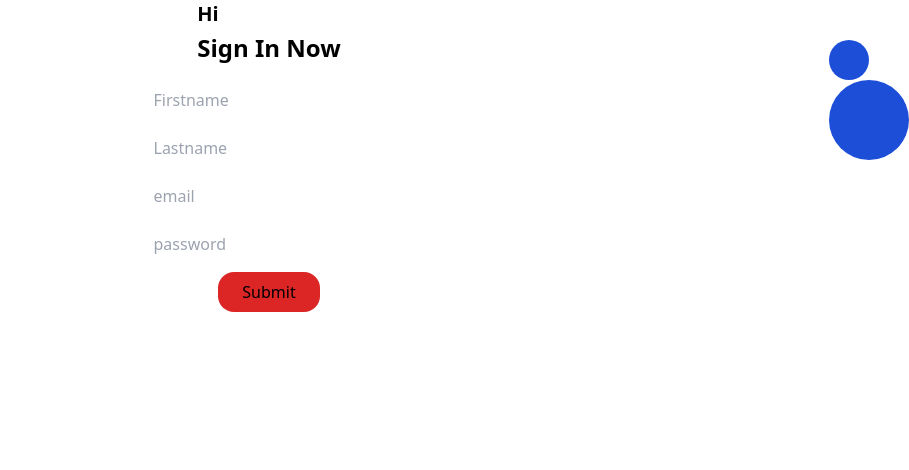
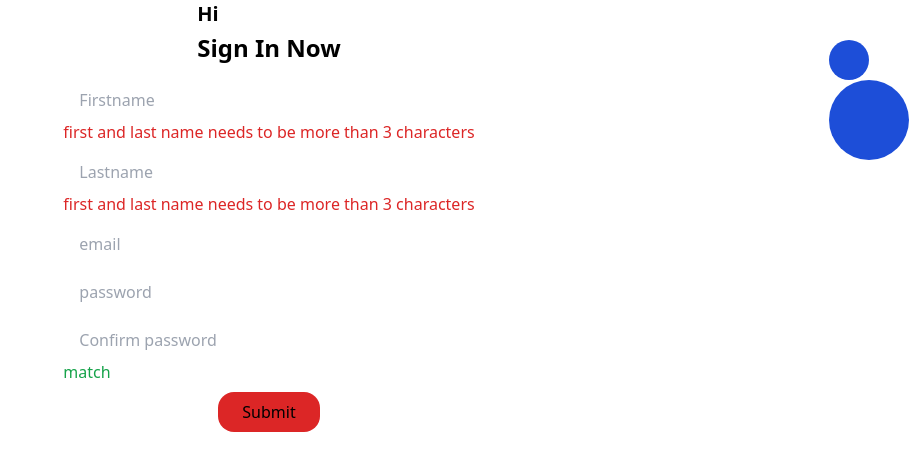
Before and after one commit to techrook/50projectswithreact, a React (Vite) app: page / in a window 1280 px wide. Shown: the top 470 px of the page, without its empty margins (371-1280 px from the left). Built offline with nearby package versions, Linux system fonts and the light colour scheme.

Commit message:
final day5

```diff
--- a/src/App.jsx
+++ b/src/App.jsx
@@ -1,26 +1,79 @@
 // @flow strict
 
 import React, { useState } from 'react';
+import {validEmail} from './Regex';
+
+
+
+ function App() {
+
+  const [firstname,setFirstname] = useState('');
+  const [lastname,setLastname] = useState('');
+  const [email, setEmail] = useState('')
+  const nameerrmsg = 'first and last name needs to be more than 3 characters'
+  const successmsg = 'good'
+  const [emailErr, setEmailErr] = useState(false)
+  const [password, setPassword] = useState('')
+  const [confirmPassword, setFirmPassword] = useState('')
+
+
+
+  const handleFirstChange = (e) =>{
+      setFirstname(e.target.value)
+
+  }
+  const handleLastChange = (e) =>{
+    setLastname(e.target.value)
+
+}
+
+const handleEmailChange = (e) =>{
+  setEmail(e.target.value)
+}
+
+const handlePWDChange = (e) =>{
+  setPassword(e.target.value)
+}
+
+const handleFirmPWDChange = (e) =>{
+  setFirmPassword(e.target.value)
+}
+
+
+
+
+  const validate = () =>{
+    if(firstname.length <= 3){
+     console.log(nameerrmsg)
+
+    }else{
+      console.log(successmsg)
+    }
+
+
+  }
+
+  const validatePWD = () =>{
+    if(password === confirmPassword){
+      console.log('ok')
+    }else{
+      console.log('shit')
+    }
+  }
+
+  const handleSubmit = (e) =>{
+    e.preventDefault()
+    return <p>{lastname}</p>
+  }
 
 
 
 
 
-function App()  {
-  const [firstname, setFirstname] = useState('');
 
- const  handleChange = (e) => {
-   setFirstname (e.target.value);
-
-   if(setFirstname < 3){
-     alert("below three characters add more characters to name ")
-   }else{
-     return;
-   }
-  }
+    return (
 
 
-    return (
       <div>
         <div className="grid h-full place-content-center place-items-center gap-4">
       {/* circles */}
@@ -40,29 +93,69 @@ function App()  {
           Sign In Now
         </label>
       </div>
-      <form className="grid gap-2">
+      <form
+
+      className="grid gap-2">
       <div className="h-fit w-full">
           <input
-            type="Firstname"
+            name='firstname'
+            type="firstname"
             className="rounded-lg py-2 px-4"
             placeholder="Firstname"
             value={firstname}
-            onChange={handleChange}
+            onChange={handleFirstChange}
+            onKeyUp={validate}
           />
+            <div>
+          {firstname.length < 3 ? (
+            <h1 className='text-red-600'>{nameerrmsg}</h1>
+          ) : (
+            <h1 className='text-green-600'>{successmsg}</h1>
+          )}
+        </div>
+
         </div>
         <div className="h-fit w-full">
           <input
-            type="Lastname"
+          name='lastname'
+            type="lastname"
             className="rounded-lg py-2 px-4"
             placeholder="Lastname"
+            value={lastname}
+            onChange={handleLastChange}
+            onKeyUp={validate}
+
 
           />
+           <div>
+          {lastname.length < 3 ? (
+            <h1 className='text-red-600'>{nameerrmsg}</h1>
+          ) : (
+            <h1 className='text-green-600'>{successmsg}</h1>
+          )}
+        </div>
         </div>
         <div className="h-fit w-full">
           <input
             type="email"
             className="rounded-lg py-2 px-4"
             placeholder="email"
+            value={email}
+            onChange={handleEmailChange}
+          />
+          <div>
+            {emailErr && <p>Your email is invalid</p>}
+          </div>
+        </div>
+
+        <div className="h-fit w-full">
+          <input
+            type="password"
+            className="rounded-lg py-2 px-4"
+            placeholder="password"
+            value={password}
+            onChange={handlePWDChange}
+
           />
         </div>
 
@@ -70,8 +163,19 @@ function App()  {
           <input
             type="password"
             className="rounded-lg py-2 px-4"
-            placeholder="password"
+            placeholder="Confirm password"
+            value={confirmPassword}
+            onChange={handleFirmPWDChange}
+            onKeyUp={validatePWD}
           />
+          <div>
+            {password === confirmPassword ? (
+              <p className='text-green-600'>match</p>
+            ): (
+              <p className='text-red-600'>dont match</p>
+            )}
+
+          </div>
         </div>
 
 
@@ -79,18 +183,26 @@ function App()  {
         <div className="flex items-center justify-center gap-2">
 
           <button className="rounded-2xl bg-red-600 py-2 px-6"
-          onClick={(e) => this.validation(e)}
+          onClick={handleSubmit }
           >
+
             <i className="icon google plus"></i>
             <span>Submit</span>
           </button>
         </div>
       </form>
     </div>
+    <div>
+            {handleSubmit && <p>{firstname} <br></br>
+            {lastname}<br></br> {email}</p>}
+    </div>
 
       </div>
+
+
     );
   }
 
 
+
 export default App;
--- /dev/null
+++ b/src/Regex.jsx
@@ -0,0 +1,3 @@
+export const validEmail = new RegExp(
+    /^(([^<>()[\]\\.,;:\s@\"]+(\.[^<>()[\]\\.,;:\s@\"]+)*)|(\".+\"))@((\[[0-9]{1,3}\.[0-9]{1,3}\.[0-9]{1,3}\.[0-9]{1,3}\])|(([a-zA-Z\-0-9]+\.)+[a-zA-Z]{2,}))$/
+);
```
